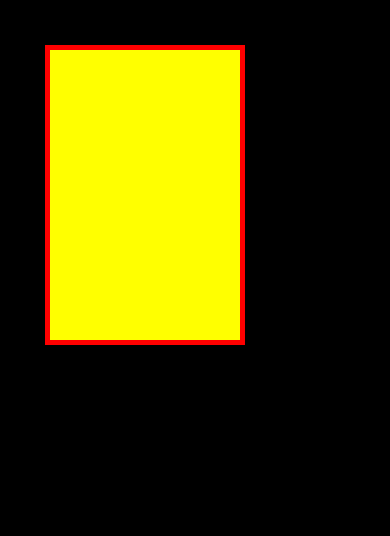
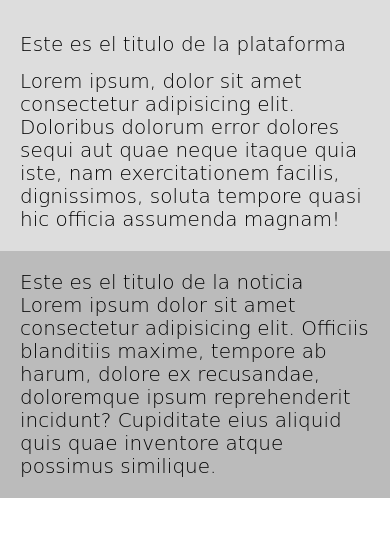
Before and after one commit to KenpachiPN/Curso-CSS, a plain HTML site: page index.html in a window 390 px wide. Drawn offline with Linux system fonts and the light colour scheme; a web font is replaced by a local one.

Commit message:
Menu responsive

```diff
--- a/index.html
+++ b/index.html
@@ -11,6 +11,12 @@
 </head>
 <body>
     <div class="caja">
+        <h1> Este es el titulo de la plataforma </h1>
+        <p> Lorem ipsum, dolor sit amet consectetur adipisicing elit. Doloribus dolorum error dolores sequi aut quae neque itaque quia iste, nam exercitationem facilis, dignissimos, soluta tempore quasi hic officia assumenda magnam!</p>
+    </div>
+    <div class="caja2">
+        <h2>Este es el titulo de la noticia</h2>
+        <p>Lorem ipsum dolor sit amet consectetur adipisicing elit. Officiis blanditiis maxime, tempore ab harum, dolore ex recusandae, doloremque ipsum reprehenderit incidunt? Cupiditate eius aliquid quis quae inventore atque possimus similique.</p>
     </div>
 
 </body>
--- a/style.css
+++ b/style.css
@@ -5,15 +5,29 @@
     font-size: 20px;
 }
 
-body{
-  background-color: #000;
+div {
+  width: 45%;
+  display: inline-block;
+  padding: 20px;
+  background: #ddd;
 }
 
+h1 {
+  font-size: 24px;
+}
 
-.caja {
-  margin: 45px;
-  width: 200px;
-  height: 300px;
-  border: 5px solid #f00;
-  background: #ff0;
+.caja2 {
+  background: #bbb;
 }
+
+@media only screen and (max-width: 800px) {
+
+div {
+  display: block;
+  width: 100%;
+}
+
+h1 {
+  font-size: 20px !important;
+}
+}
```
